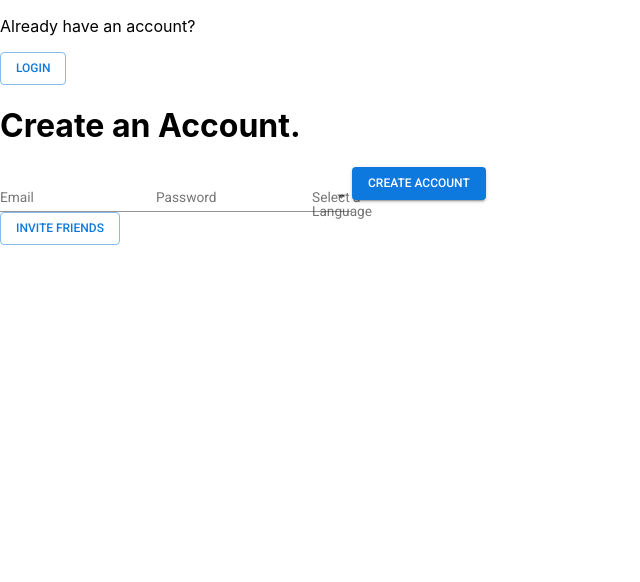
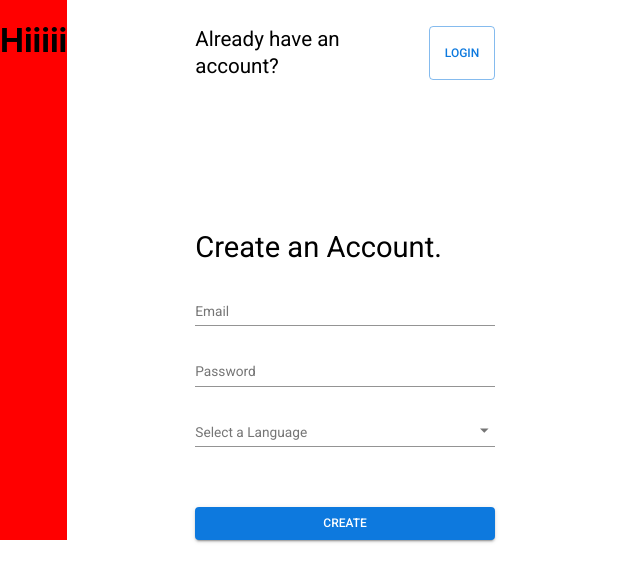
Before and after one commit to peacebonez/world-chat, a React (Create React App) app in the folder client/: page / in a window 1280 px wide. Shown: the top 582 px of the page, without its empty margins (0-640 px from the left). Built offline with nearby package versions, Linux system fonts and the light colour scheme.

Commit message:
landing page changes + organization of components folder

```diff
--- a/client/src/App.js
+++ b/client/src/App.js
@@ -1,7 +1,6 @@
 import React from "react";
 import { MuiThemeProvider } from "@material-ui/core";
 import { BrowserRouter, Route } from "react-router-dom";
-import Invitation from "./Invitation";
 import { theme } from "./themes/theme";
 import LandingPage from "./pages/Landing";
 
@@ -12,7 +11,6 @@ function App() {
     <MuiThemeProvider theme={theme}>
       <BrowserRouter>
         <Route path="/" component={LandingPage} />
-        <Invitation></Invitation>
       </BrowserRouter>
     </MuiThemeProvider>
   );
--- a/client/src/pages/Landing.js
+++ b/client/src/pages/Landing.js
@@ -1,5 +1,7 @@
 import React, {useState} from 'react'
 import {
+  Box,
+  Typography,
   TextField,
   FormControl,
   InputLabel,
@@ -7,21 +9,59 @@ import {
   MenuItem,
   Button
  } from '@material-ui/core'
+ import { makeStyles} from '@material-ui/core/styles'
+
+const useStyles = makeStyles({
+  inline: {
+    inline: 'true'
+  },
+  outerMargins: {
+    marginTop: '2%',
+    paddingLeft: '10%'
+  }
+})
 
 export default function Landing() {
+  const classes = useStyles()
+
   const [language, setLanguage] = useState('')
+  const [email, setEmail] = useState('')
+  const [password, setPassword] = useState('')
 
   return (
-    <>
-      <p>Already have an account? </p>
-      <Button variant="outlined" color="primary">
+    <Box display="flex">
+      {/** The left side: Image saying "Converse with anyone with any language" */}
+      <Box style={{ backgroundColor: 'red'}}>
+        <h1>Hiiiii</h1>
+      </Box>
+
+      {/** The right side, the sign up */}
+      <Box className={classes.outerMargins} >
+        <Box display="flex" style={{ marginBottom: '50%'}}>
+          <Typography variant="h5">Already have an account? </Typography>
+          <Button variant="outlined" color="primary" style={{ marginLeft: '2%' }}>
             Login
           </Button>
+        </Box>
 
-      <h1>Create an Account.</h1>
-      <TextField label="Email"/>
-      <TextField label="Password"/>
-      <FormControl>
+        <Typography
+          variant="h4"
+          fontWeight="fontWeightBold"
+          style={{ marginBottom: '5%'}}
+        >Create an Account.</Typography>
+        <Box display="flex" flexDirection="column">
+          <TextField
+            label="Email"
+            onChange={(event) => setEmail(event.target.value)}
+            style={{ marginBottom: '5%'}}
+          />
+          <TextField
+            label="Password"
+            type="password"
+            onChange={(event) => setPassword(event.target.value)}
+            style={{ marginBottom: '5%'}}
+          />
+          <FormControl style={{ marginBottom: '20%'}}>
             <InputLabel id="demo-simple-select-label">Select a Language</InputLabel>
             <Select
               labelId="demo-simple-select-label"
@@ -36,7 +76,12 @@ export default function Landing() {
           </FormControl>
           <Button
             variant="contained" color="primary"
-      >Create Account</Button>
-    </>
+          >Create</Button>
+        </Box>
+
+      </Box>
+
+    </Box>
+
   )
 }
```
Also changed, not shown: client/src/components/Invitation.js (renamed from client/src/Invitation.js), 1 other file (tests, documents, lock files or other folders). Lines whose indentation alone changed are shown as unchanged.
